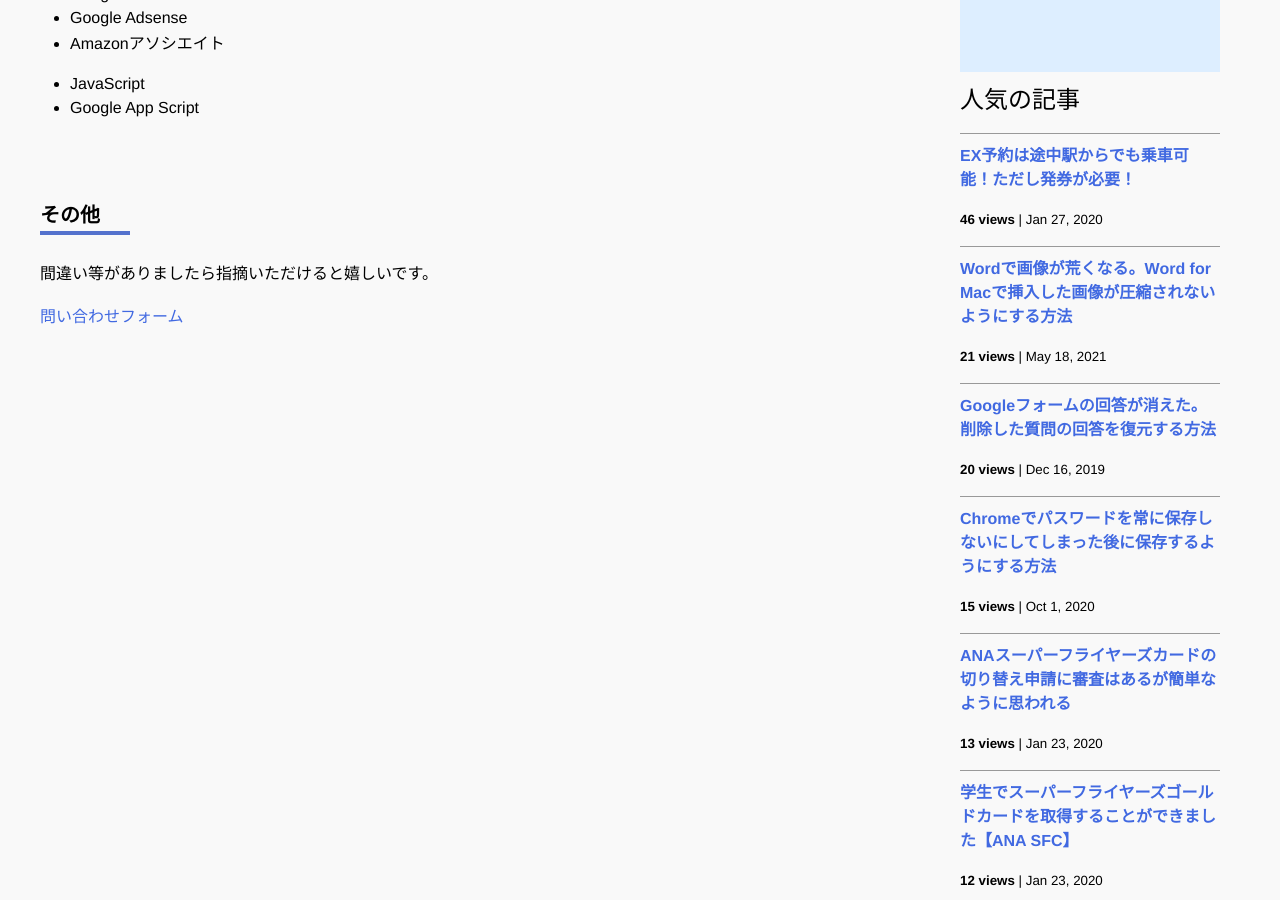
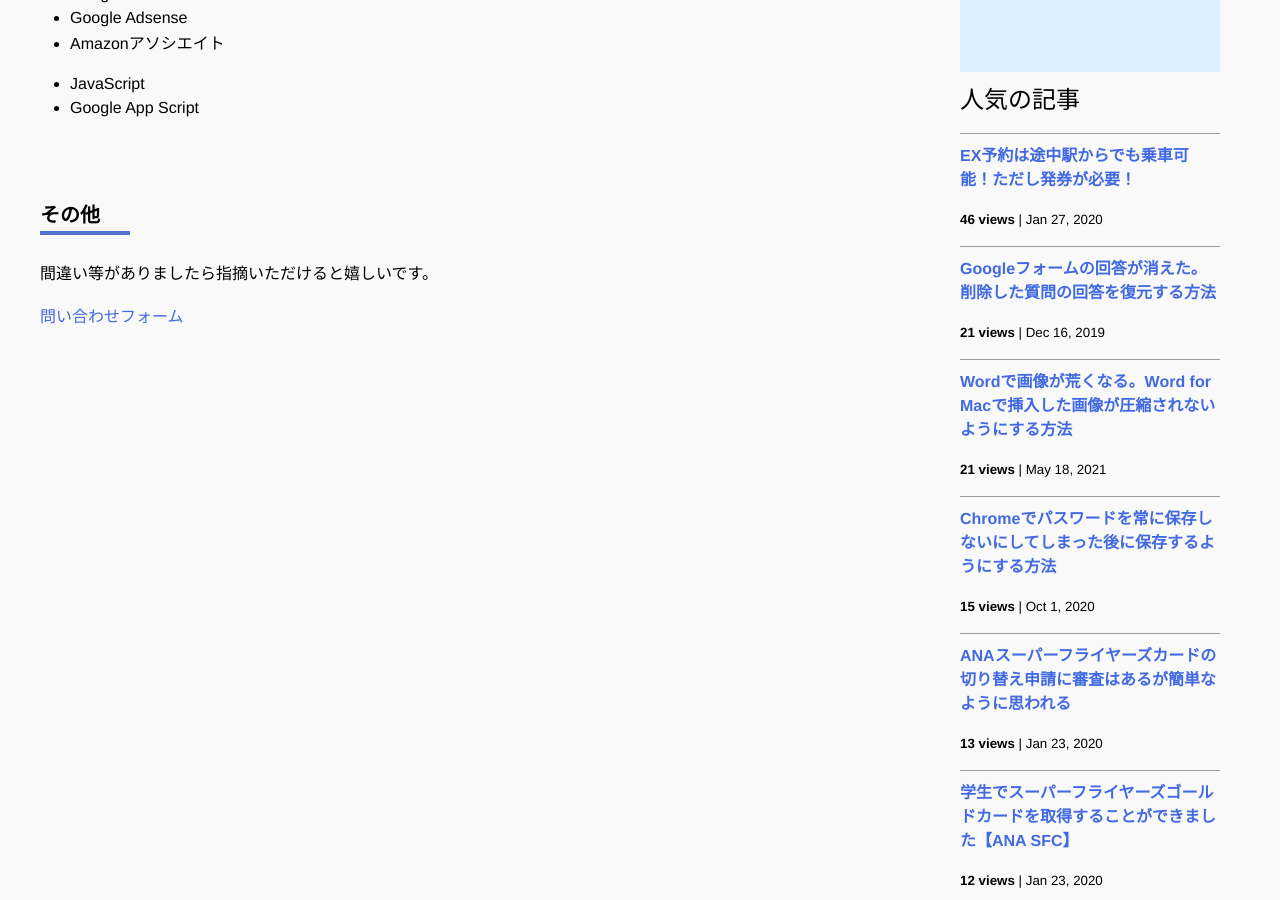
Before and after one commit to iwanaminami/shoyaiwaname, a Jekyll site: the page built from about.markdown, in a window 1280 px wide and 900 px high, scrolled down 741 px. Built offline with Jekyll 4.4.1, drawn with Linux system fonts in a browser that asks for light colours; nearby versions of some CDN libraries; comment, search, counter and statistics services are not loaded.

Commit message:
chore(ga): update _data/popularposts.yml 20260912-0752

```diff
--- a/_data/popularposts.yml
+++ b/_data/popularposts.yml
@@ -2,9 +2,9 @@ side:
   - view: 46
     url: "/2020/01/27/ex-rideontheway.html"
   - view: 21
+    url: "/2019/12/16/restore-googleform.html"
+  - view: 21
     url: "/2021/05/18/image-compression-word.html"
-  - view: 20
-    url: "/2019/12/16/restore-googleform.html"
   - view: 19
     url: "/"
   - view: 15
```
